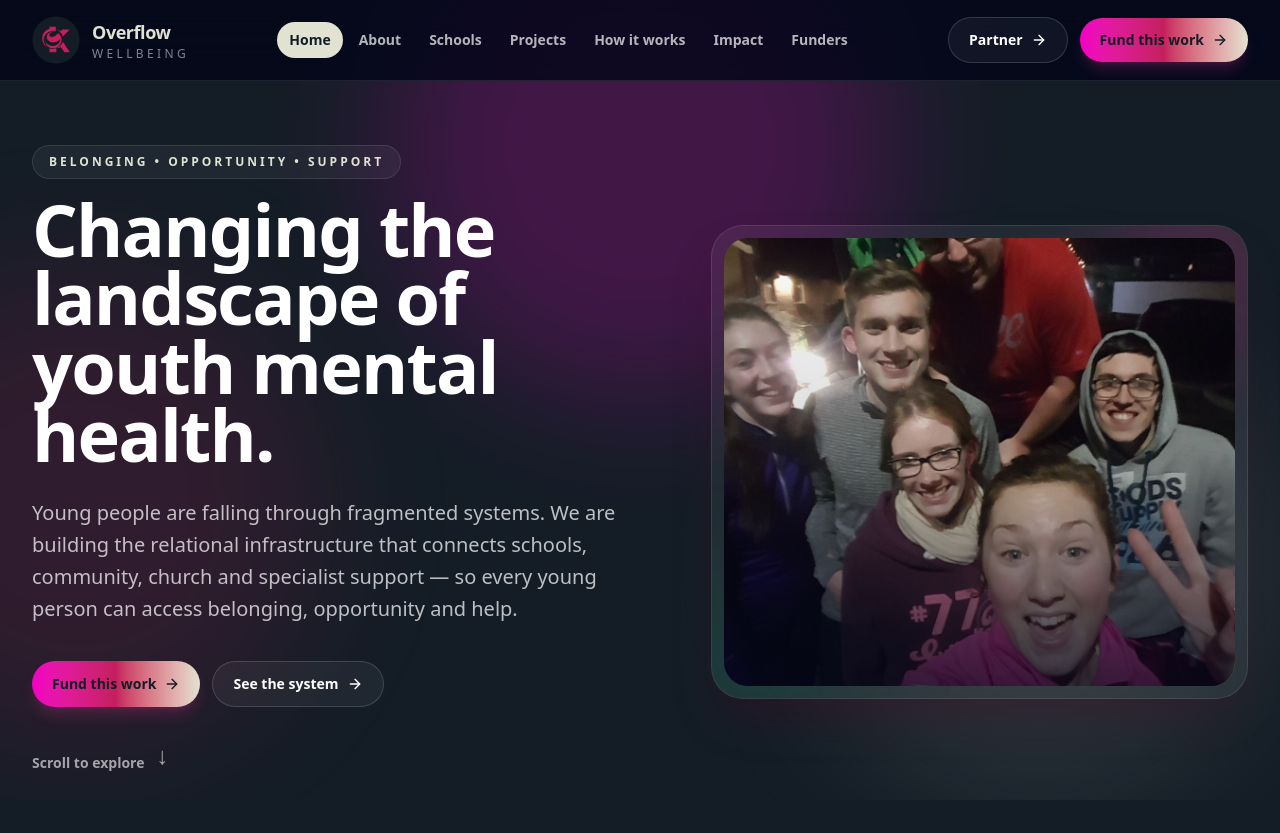
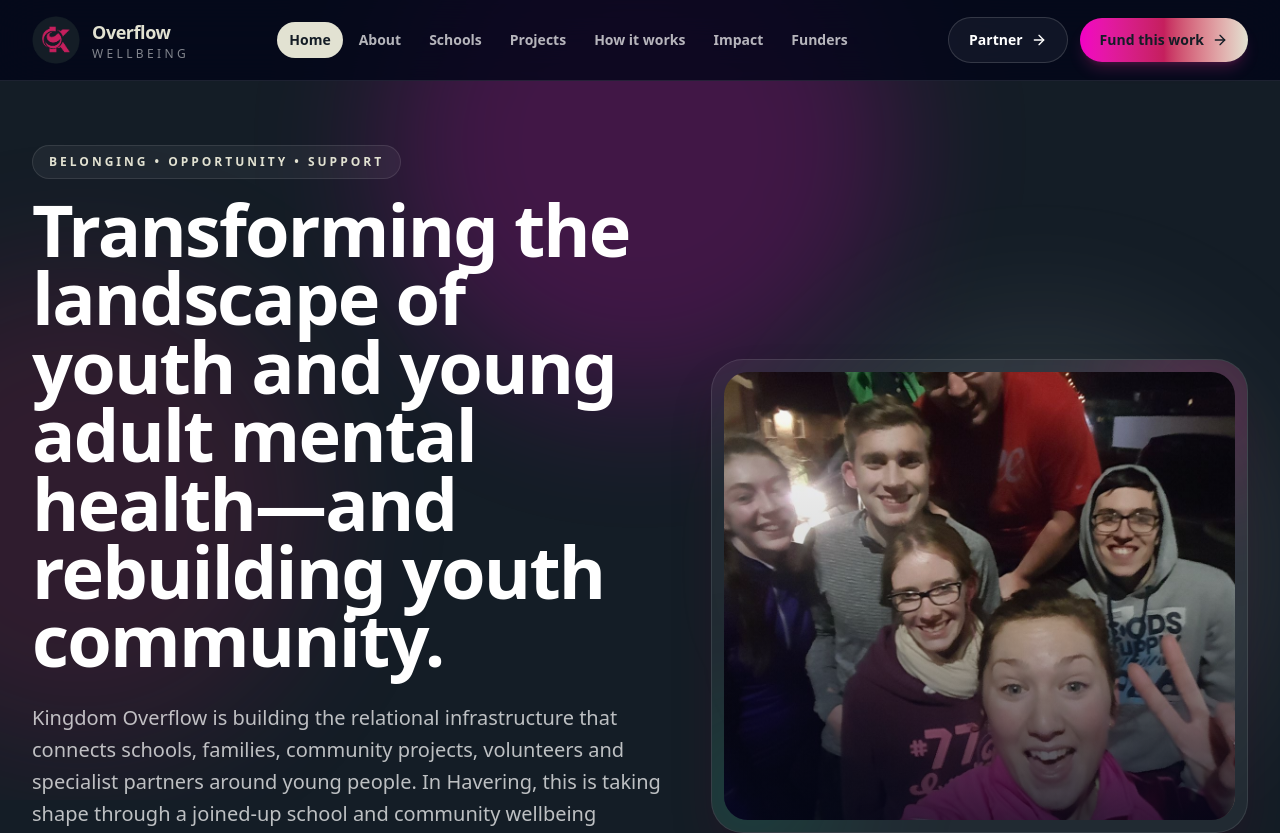
Before and after one commit to tomlambertstlukes-create/overflow-website, a Next.js app: page / in a window 1280 px wide. Shown: the top 833 px of the page. Built offline with nearby package versions, Linux system fonts and the light colour scheme.

Commit message:
Lead homepage with current delivery

```diff
--- a/app/page.tsx
+++ b/app/page.tsx
@@ -1,35 +1,48 @@
 import Button from "@/components/Button";
 import Hero from "@/components/Hero";
-import SignatureCard from "@/components/SignatureCard";
 import { images } from "@/lib/data";
+import DeliveryNow from "@/components/DeliveryNow";
 import ProblemSection from "@/components/ProblemSection";
 import StatementBand from "@/components/StatementBand";
 import SystemModel from "@/components/SystemModel";
 import Pillars from "@/components/Pillars";
-import ImpactStats from "@/components/ImpactStats";
 import JourneySection from "@/components/JourneySection";
 import AudienceCTA from "@/components/AudienceCTA";
 import ProjectCards from "@/components/ProjectCards";
+
+export const metadata = {
+  title: "Kingdom Overflow | Young people, wellbeing and community",
+  description:
+    "Kingdom Overflow is building the relational infrastructure that connects schools, families, community projects, volunteers and specialist partners around young people in Havering.",
+};
 
 export default function HomePage() {
   return (
     <>
       <Hero
         kicker="Belonging • Opportunity • Support"
-        title="Changing the landscape of youth mental health."
-        primary={<Button href="/funders">Fund this work</Button>}
-        secondary={<Button href="/how-it-works" variant="ghost">See the system</Button>}
+        title="Transforming the landscape of youth and young adult mental health—and rebuilding youth community."
+        primary={<Button href="/schools">Partner with us</Button>}
+        secondary={
+          <Button href="/how-it-works" variant="ghost">
+            See the system
+          </Button>
+        }
         image={images.hero}
-        imageAlt="A diverse group of young people together, representing belonging and community"
+        imageAlt="Young people together, representing belonging and community"
       >
-        Young people are falling through fragmented systems. We are building the relational infrastructure that connects schools, community, church and specialist support — so every young person can access belonging, opportunity and help.
+        Kingdom Overflow is building the relational infrastructure that connects
+        schools, families, community projects, volunteers and specialist partners
+        around young people. In Havering, this is taking shape through a joined-up
+        school and community wellbeing partnership led by a school-embedded
+        Relational Support Coordinator.
       </Hero>
+      <DeliveryNow />
       <ProblemSection />
       <StatementBand />
       <SystemModel />
       <Pillars />
       <ProjectCards />
-      <ImpactStats />
       <JourneySection />
       <AudienceCTA />
     </>
```
